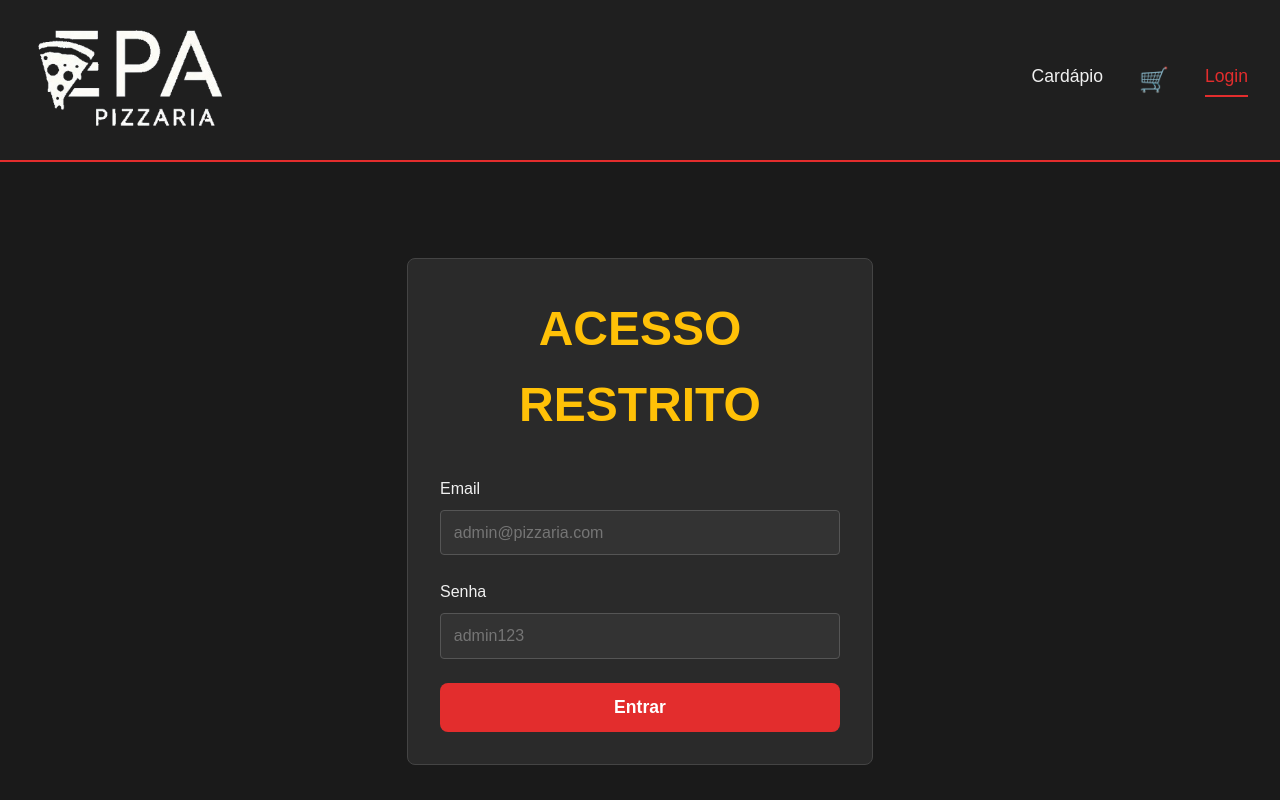
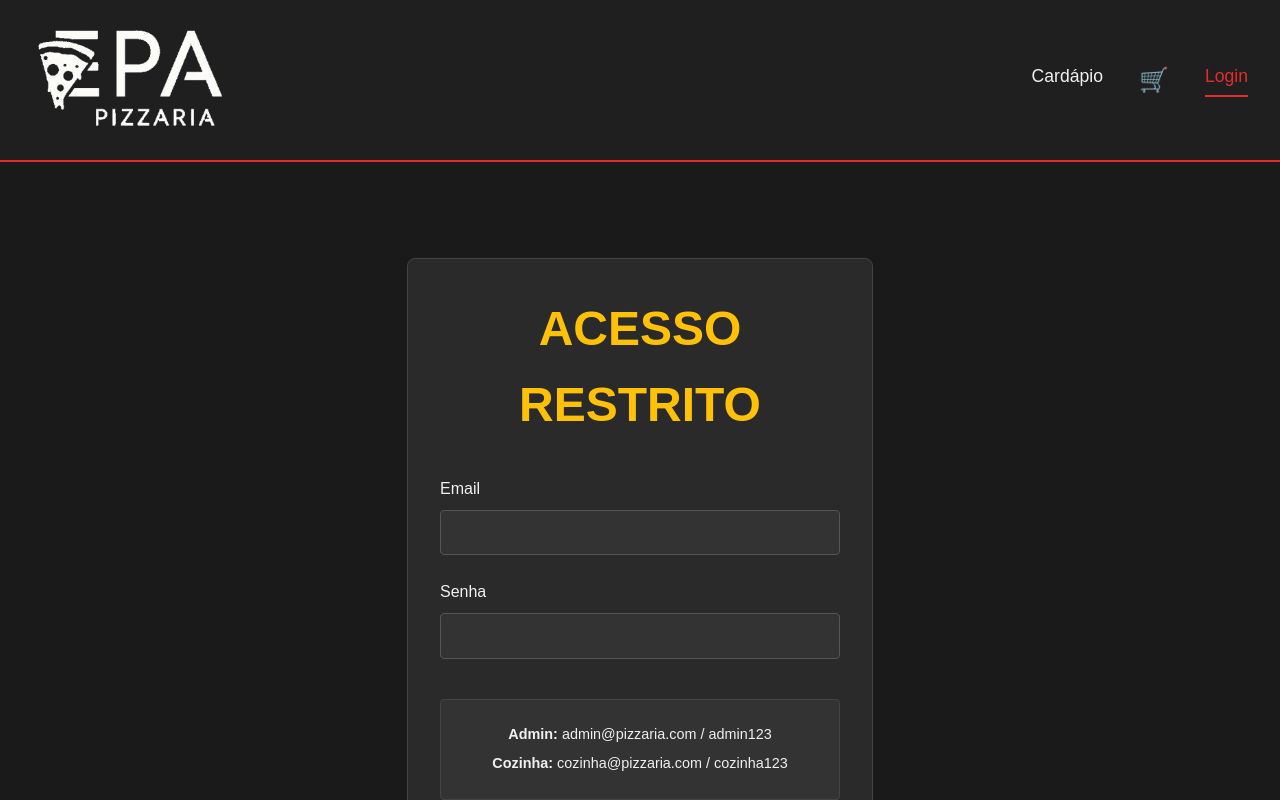
Before and after one commit to devgabrielbenayon/TrabalhoCallidus01, a React (Vite) app in the folder pizzaria-app/: page /login in a window 1280 px wide. Shown: the top 800 px of the page. Built offline with nearby package versions, Linux system fonts and the light colour scheme.

Commit message:
Only Kitchen Dashboard done

```diff
--- a/pizzaria-app/src/components/Header.jsx
+++ b/pizzaria-app/src/components/Header.jsx
@@ -9,7 +9,6 @@ const Header = () => {
   const { isAuthenticated, user, logout } = useContext(AuthContext);
   const { itens } = useContext(CartContext);
   const navigate = useNavigate();
-
   const totalItensNoCarrinho = itens.reduce((total, item) => total + item.quantidade, 0);
 
   const handleLogout = () => {
@@ -20,12 +19,16 @@ const Header = () => {
   return (
     <header className="header">
       <div className="logo">
-        <NavLink to="/">
+        <NavLink to={isAuthenticated && user.role === 'cozinha' ? '/cozinha' : '/'}>
           <img src='/logo.png' alt='Logo' className='header-logo'/>
         </NavLink>
       </div>
 
       <nav className="nav">
+        {/* --- LÓGICA DE EXIBIÇÃO ALTERADA --- */}
+        {/* Só mostra Cardápio e Carrinho se NÃO for usuário da cozinha */}
+        {(!user || user.role !== 'cozinha') && (
+          <>
             <NavLink to="/cardapio" className={({ isActive }) => isActive ? "navLink active" : "navLink"}>
               Cardápio
             </NavLink>
@@ -35,16 +38,18 @@ const Header = () => {
                 <span className="cart-count">{totalItensNoCarrinho}</span>
               )}
             </NavLink>
+          </>
+        )}
+        {/* --- FIM DA LÓGICA DE EXIBIÇÃO --- */}
+
         {isAuthenticated ? (
           <>
             { (user.role === 'cozinha' || user.role === 'admin') &&
               <NavLink to="/cozinha" className={({ isActive }) => isActive ? "navLink active" : "navLink"}>Cozinha</NavLink>
             }
-            {/* --- NOVO LINK DE ENTREGAS --- */}
-            { (user.role === 'admin') &&
+            { (user.role === 'cozinha' || user.role === 'admin') &&
               <NavLink to="/entregas" className={({ isActive }) => isActive ? "navLink active" : "navLink"}>Entregas</NavLink>
             }
-            {/* --- FIM DO NOVO LINK --- */}
             { user.role === 'admin' &&
               <NavLink to="/admin" className={({ isActive }) => isActive ? "navLink active" : "navLink"}>Admin</NavLink>
             }
--- a/pizzaria-app/src/context/AuthProvider.jsx
+++ b/pizzaria-app/src/context/AuthProvider.jsx
@@ -1,11 +1,8 @@
 // src/context/AuthProvider.jsx
 import React, { createContext, useState, useEffect } from 'react';
 
-// A definição do Contexto
-// eslint-disable-next-line react-refresh/only-export-components
 export const AuthContext = createContext(null);
 
-// O Provedor com a lógica
 export const AuthProvider = ({ children }) => {
   const [user, setUser] = useState(null);
   const [loading, setLoading] = useState(true);
@@ -25,20 +22,20 @@ export const AuthProvider = ({ children }) => {
   }, []);
 
   const login = async (email, senha) => {
-    // Lógica de login simulada
+    // Verifique se os valores aqui estão exatamente como você espera
     if (email === 'admin@pizzaria.com' && senha === 'admin123') {
         const userData = { nome: 'Admin Chefe', email, role: 'admin' };
         setUser(userData);
         localStorage.setItem('pizzaria_user', JSON.stringify(userData));
-        return; // Termina a função aqui se o login for bem-sucedido
+        return userData;
     }
     if (email === 'cozinha@pizzaria.com' && senha === 'cozinha123') {
         const userData = { nome: 'Chefe Mário', email, role: 'cozinha' };
         setUser(userData);
         localStorage.setItem('pizzaria_user', JSON.stringify(userData));
-        return; // Termina a função aqui se o login for bem-sucedido
+        return userData;
     }
-    // Se nenhuma das condições acima for atendida, lança um erro.
+    // Se nenhuma combinação acima for válida, a função lança um erro
     throw new Error('Credenciais inválidas.');
   };
 
--- a/pizzaria-app/src/pages/Login.css
+++ b/pizzaria-app/src/pages/Login.css
@@ -50,3 +50,21 @@
   font-weight: 600;
   padding: 0.8em;
 }
+
+/* Adicione este código ao final de src/pages/Login.css */
+
+.credentialsInfo {
+  background-color: #333;
+  border: 1px solid var(--borda-cor);
+  padding: 1rem;
+  border-radius: 4px;
+  margin-top: 1rem;
+  margin-bottom: 1rem;
+  font-size: 0.9rem;
+  text-align: center;
+  line-height: 1.5;
+}
+
+.credentialsInfo p {
+  margin: 0.5rem 0;
+}
--- a/pizzaria-app/src/pages/Login.jsx
+++ b/pizzaria-app/src/pages/Login.jsx
@@ -1,7 +1,7 @@
 // src/pages/Login.jsx
 import React, { useState, useContext } from 'react';
-import { useNavigate, useLocation } from 'react-router-dom';
-import { AuthContext } from '../context/AuthProvider'; // <-- Verifique esta importação!
+import { useNavigate } from 'react-router-dom';
+import { AuthContext } from '../context/AuthProvider';
 import './Login.css';
 
 const Login = () => {
@@ -10,16 +10,21 @@ const Login = () => {
   const [error, setError] = useState('');
   const { login } = useContext(AuthContext);
   const navigate = useNavigate();
-  const location = useLocation();
-
-  const from = location.state?.from?.pathname || "/";
 
   const handleSubmit = async (e) => {
     e.preventDefault();
     setError('');
     try {
-      await login(email, senha);
-      navigate(from, { replace: true });
+      const loggedInUser = await login(email, senha);
+
+      if (loggedInUser.role === 'cozinha') {
+        navigate('/cozinha', { replace: true });
+      } else if (loggedInUser.role === 'admin') {
+        navigate('/admin', { replace: true });
+      } else {
+        navigate('/cardapio', { replace: true });
+      }
+
     } catch (err) {
       setError('E-mail ou senha inválidos. Tente novamente.');
       console.error(err);
@@ -32,24 +37,20 @@ const Login = () => {
       <form onSubmit={handleSubmit} className="form">
         <div className="inputGroup">
           <label htmlFor="email">Email</label>
-          <input
-            type="email"
-            id="email"
-            value={email}
-            onChange={(e) => setEmail(e.target.value)}
-            placeholder="admin@pizzaria.com"
-          />
+          {/* A alteração está aqui: placeholder foi esvaziado */}
+          <input type="email" id="email" value={email} onChange={(e) => setEmail(e.target.value)} placeholder=""/>
         </div>
         <div className="inputGroup">
           <label htmlFor="password">Senha</label>
-          <input
-            type="password"
-            id="password"
-            value={senha}
-            onChange={(e) => setSenha(e.target.value)}
-            placeholder="admin123"
-          />
+          {/* E aqui também: placeholder foi esvaziado */}
+          <input type="password" id="password" value={senha} onChange={(e) => setSenha(e.target.value)} placeholder=""/>
         </div>
+
+        <div className="credentialsInfo">
+          <p><strong>Admin:</strong> admin@pizzaria.com / admin123</p>
+          <p><strong>Cozinha:</strong> cozinha@pizzaria.com / cozinha123</p>
+        </div>
+
         {error && <p className="error">{error}</p>}
         <button type="submit" className="submitButton">Entrar</button>
       </form>
--- a/pizzaria-app/src/routes/AppRoutes.jsx
+++ b/pizzaria-app/src/routes/AppRoutes.jsx
@@ -4,7 +4,7 @@ import Login from '../pages/Login';
 import Cardapio from '../pages/Cardapio';
 import Carrinho from '../pages/Carrinho';
 import Cozinha from '../pages/Cozinha';
-import Entregas from '../pages/Entregas'; // Importa a nova página
+import Entregas from '../pages/Entregas';
 import Admin from '../pages/Admin';
 import NotFound from '../pages/NotFound';
 import Header from '../components/Header';
@@ -24,8 +24,11 @@ const AppRoutes = () => {
 
           {/* Rotas Protegidas */}
           <Route path="/cozinha" element={ <ProtectedRoute allowedRoles={['cozinha', 'admin']}> <Cozinha /> </ProtectedRoute> } />
-          {/* Nova rota de Entregas */}
-          <Route path="/entregas" element={ <ProtectedRoute allowedRoles={['admin']}> <Entregas /> </ProtectedRoute> } />
+
+          {/* --- ALTERAÇÃO AQUI --- */}
+          {/* Agora a página de Entregas pode ser acessada por 'cozinha' E 'admin' */}
+          <Route path="/entregas" element={ <ProtectedRoute allowedRoles={['cozinha', 'admin']}> <Entregas /> </ProtectedRoute> } />
+
           <Route path="/admin" element={ <ProtectedRoute allowedRoles={['admin']}> <Admin /> </ProtectedRoute> } />
 
           <Route path="*" element={<NotFound />} />
```
Lines whose indentation alone changed are shown as unchanged.
